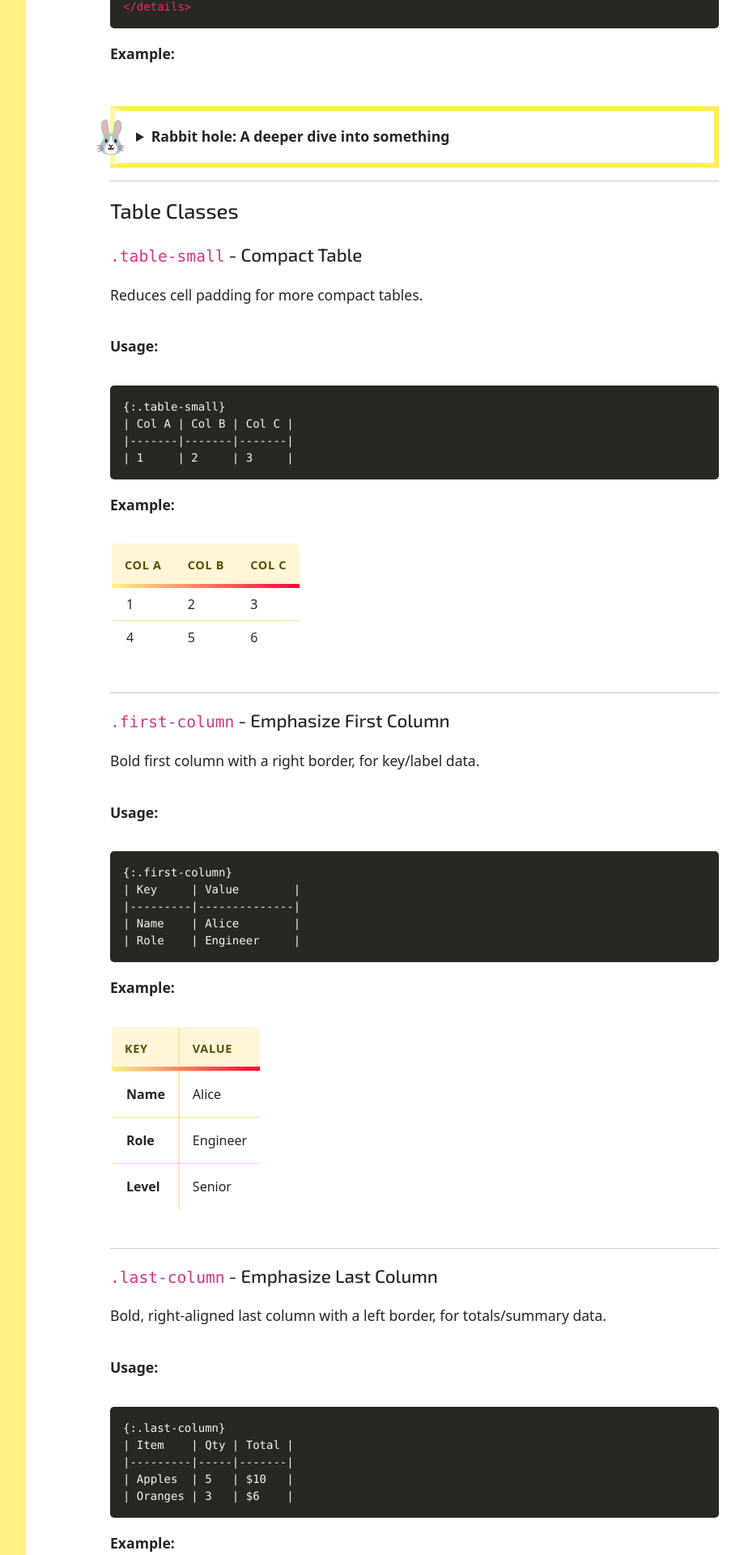
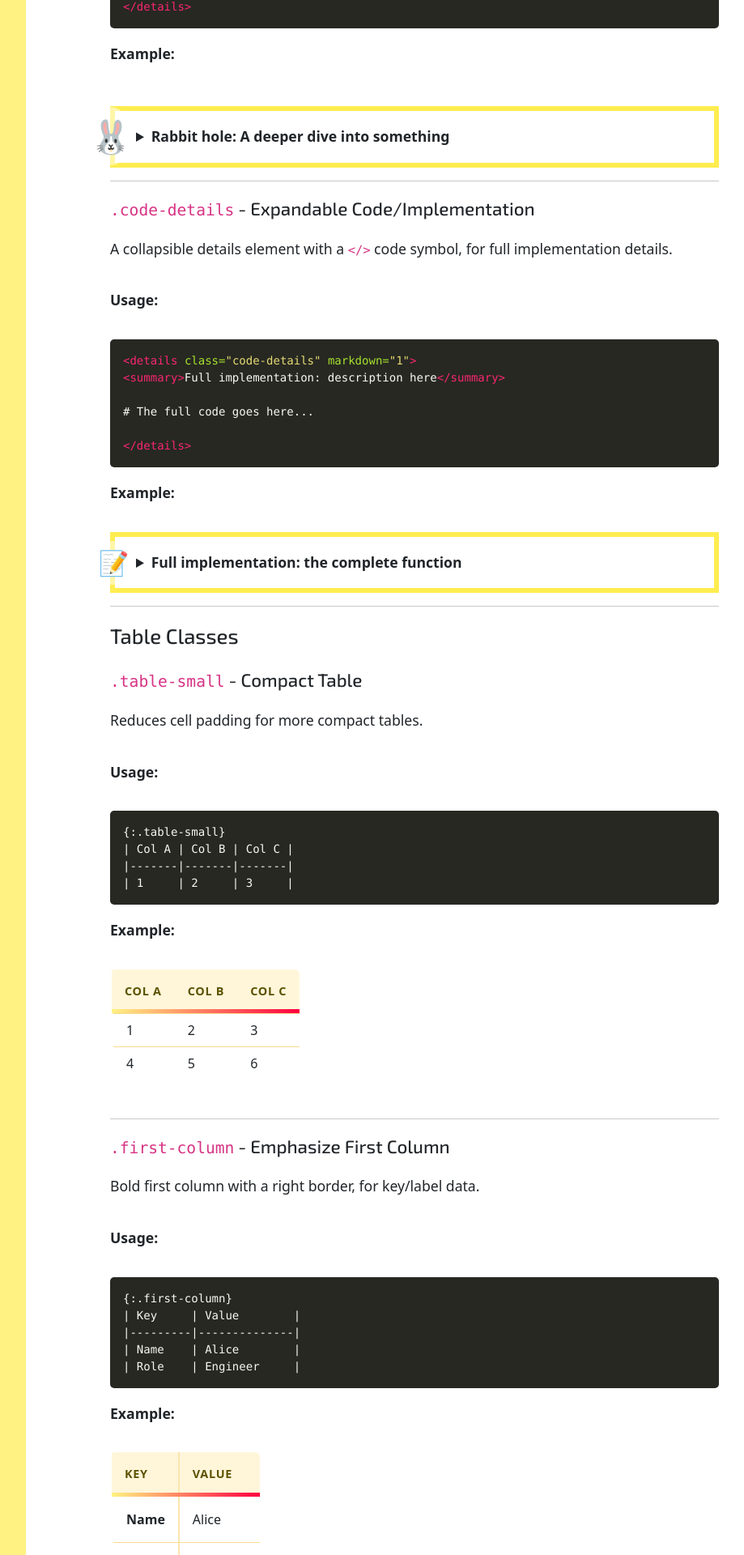
Before and after one commit to inesp/inesp.github.io, a Jekyll site: the page built from styleguide.md, in a window 1280 px wide. Shown: the part 1018-2938 px from the top of the page at 81% size, without its empty margins (288-1207 px from the left). Built offline with Jekyll 4.4.1, drawn with Linux system fonts in a browser that asks for light colours; nearby versions of some CDN libraries; some web fonts are replaced.

Commit message:
Introduce code-<details>

````diff
--- a/_sass/details.scss
+++ b/_sass/details.scss
@@ -33,25 +33,44 @@ details {
 }
 
 // ===========================================
-// Rabbit Hole Variants
+// Details with Icon (shared styles)
 // ===========================================
 
-details.rabbit-hole {
+%details-with-icon {
   position: relative;
   padding-top: 1rem;
+
+  summary {
+    padding-left: 10px;
+  }
+
+  summary::before {
+    position: absolute;
+    background: rgba(255, 255, 255, 0.5);
+  }
+}
+
+details.rabbit-hole {
+  @extend %details-with-icon;
   margin-top: 3rem;
 
   summary::before {
     content: "🐰";
-    position: absolute;
-    background: rgba(255, 255, 255, 0.5);
     font-size: 40px;
     top: -5px;
     left: -30px;
     border-radius: 50%;
   }
-  summary{
-    padding-left: 10px;
+}
 
+details.code-details {
+  @extend %details-with-icon;
+  margin-top: 2rem;
+
+  summary::before {
+    content: "📝";
+    font-size: 30px;
+    top: 5px;
+    left: -20px;
   }
 }
--- a/styleguide.md
+++ b/styleguide.md
@@ -47,6 +47,35 @@ The expanded content goes here...
 <summary>Rabbit hole: A deeper dive into something</summary>
 
 This is where you put content that's interesting but tangential to the main point. The reader can expand it if curious.
+
+</details>
+
+---
+
+### `.code-details` - Expandable Code/Implementation
+
+A collapsible details element with a `</>` code symbol, for full implementation details.
+
+**Usage:**
+```html
+<details class="code-details" markdown="1">
+<summary>Full implementation: description here</summary>
+
+# The full code goes here...
+
+</details>
+```
+
+**Example:**
+
+<details class="code-details" markdown="1">
+<summary>Full implementation: the complete function</summary>
+
+```python
+def example_function():
+    """This is where the full implementation goes."""
+    return "Hello, world!"
+```
 
 </details>
 
````
